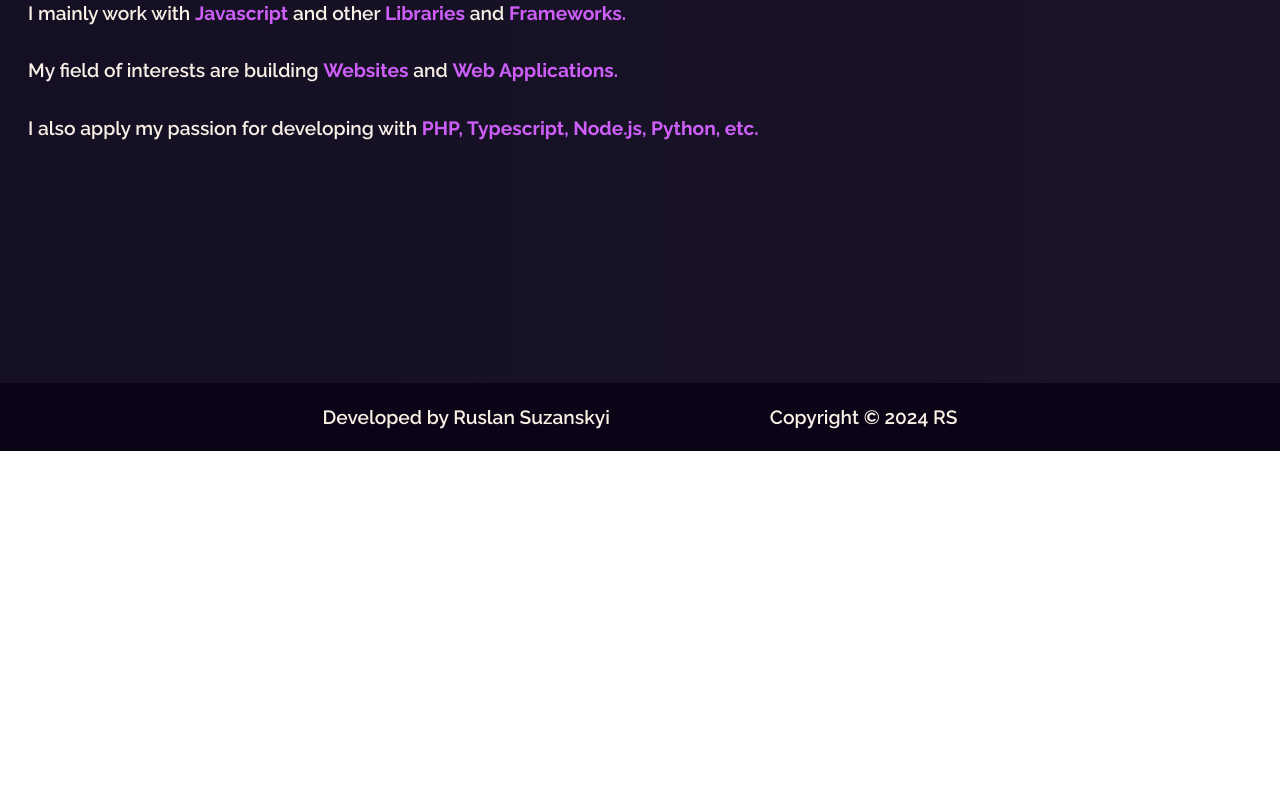
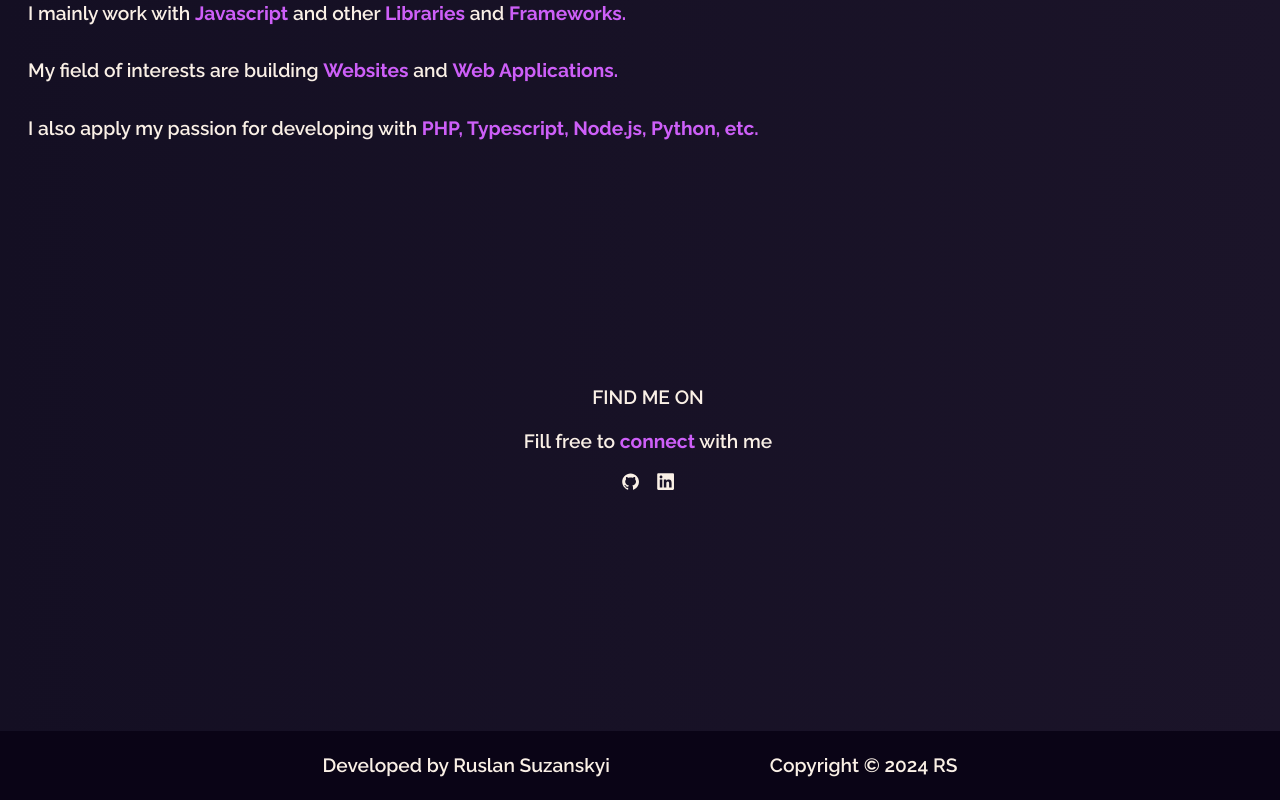
Before and after one commit to RuslanSuzanskyi/Portfolio, a React (Create React App) app: page / in a window 1280 px wide. Shown: the part 1109-1909 px from the top of the page. Before the commit the page ends 1560 px from the top, so only its background shows below. Built offline with nearby package versions, Linux system fonts and the light colour scheme.

Commit message:
added section social

```diff
--- a/package.json
+++ b/package.json
@@ -9,6 +9,7 @@
     "react": "^18.3.1",
     "react-dom": "^18.3.1",
     "react-external-link": "^2.3.1",
+    "react-icons": "^5.2.1",
     "react-router-dom": "^6.23.1",
     "react-scripts": "5.0.1",
     "typewriter-effect": "^2.21.0",
--- a/src/components/constants.js
+++ b/src/components/constants.js
@@ -3,11 +3,20 @@ import { ReactComponent as IconAbout } from "../assets/icon-about.svg";
 import { ReactComponent as IconProjects } from "../assets/icon-projects.svg";
 import { ReactComponent as IconResume } from "../assets/icon-resume.svg";
 import { ReactComponent as IconLink } from "../assets/icon-link.svg";
+import { AiOutlineGithub } from "react-icons/ai";
+import { FaLinkedin } from "react-icons/fa";
 
 export const items = [
-  {id: 1, text: "Home", to: "/", icon: <IconHome />},
-  {id: 2, text: "About", to: "/about", icon: <IconAbout />},
-  {id: 3, text: "Projects", to: "/projects", icon: <IconProjects />},
-  {id: 4, text: "Resume", to: "/resume", icon: <IconResume />},
+  {id: 1, text: "Home", link: "/", icon: <IconHome />},
+  {id: 2, text: "About", link: "/about", icon: <IconAbout />},
+  {id: 3, text: "Projects", link: "/projects", icon: <IconProjects />},
+  {id: 4, text: "Resume", link: "/resume", icon: <IconResume />},
   {id: 5, icon: <IconLink />},
 ]
+
+export const socials = [
+  {id: 1, link: "https://github.com/RuslanSuzanskyi", icon: <AiOutlineGithub />},
+  {id: 2, link: "www.linkedin.com/in/ruslan-suzanskyi-671a692b3", icon: <FaLinkedin />},
+  // {id: 3, link: "https://github.com/RuslanSuzanskyi", icon: <IconGitHub />},
+  // {id: 4, link: "https://github.com/RuslanSuzanskyi", icon: <IconGitHub />},
+]
--- a/src/components/header/navList/index.jsx
+++ b/src/components/header/navList/index.jsx
@@ -30,7 +30,7 @@ const NavList = ({ items = [] }) => {
               </ExternalLink>
             ) :
             (
-              <Link to={item.to} className="flex items-center px-4 py-2 transition duration-[400] underline-animation">
+              <Link to={item.link} className="flex items-center px-4 py-2 transition duration-[400] underline-animation">
                 <div>{item.icon}</div>
                 <span className="pl-1">{item.text}</span>
               </Link>
--- a/src/components/home/Home.jsx
+++ b/src/components/home/Home.jsx
@@ -1,11 +1,13 @@
 import SectionAbout from "./section-about";
 import SectionHome from "./section-home";
+import SectionSocials from "./section-socials";
 
 const Home = () => {
   return (
     <main>
       <SectionHome />
       <SectionAbout />
+      <SectionSocials />
     </main>
   );
 }
--- a/src/components/home/section-about.jsx
+++ b/src/components/home/section-about.jsx
@@ -17,9 +17,6 @@ const SectionAbout = () => {
               I also apply my passion for developing with <span className="text-[#cd5ff8] font-bold">PHP, Typescript, Node.js, Python, etc.</span>
             </p>
           </div>
-          <div>
-
-          </div>
         </div>
       </Wrapper>
     </section>
--- /dev/null
+++ b/src/components/home/section-socials.jsx
@@ -0,0 +1,27 @@
+import Wrapper from "../wrapper/Wrapper";
+import { Link } from "react-router-dom";
+import { socials } from "../constants";
+
+const SectionSocials = () => {
+  return (
+    <section className="mb-60">
+      <Wrapper>
+        <div className="flex flex-col items-center gap-4">
+          <h1>FIND ME ON</h1>
+          <p>Fill free to <span className="text-[#cd5ff8] font-bold">connect</span> with me</p>
+            <ul className="flex items-center justify-center gap-4">
+              {socials.map(social =>
+                <li key={social.id}>
+                  <Link to={social.link} target="_blank">
+                    {social.icon}
+                  </Link>
+                </li>
+              )}
+            </ul>
+        </div>
+      </Wrapper>
+    </section>
+  );
+}
+
+export default SectionSocials;
```
Also changed, not shown: 1 other file (tests, documents, lock files or other folders).
